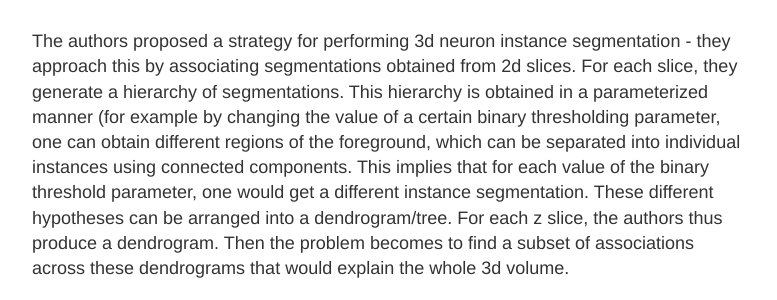
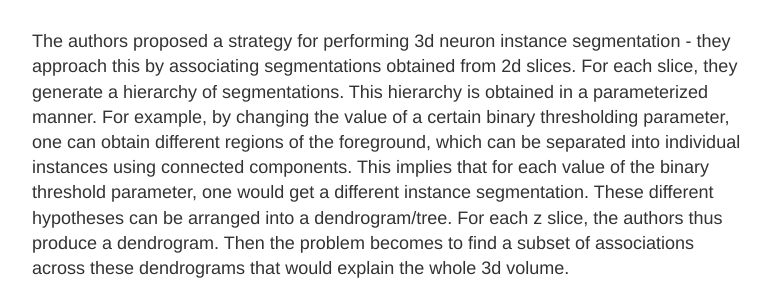
Before and after one commit to lmanan/lmanan.github.io, a Jekyll site: the page built from _posts/2021-04-28-Efficient-Automatic-3D-Reconstruction-of-Branching-Neurons-from-EM-Data.md, in a window 1280 px wide and 900 px high, scrolled down 682 px. Shown: the part 229-529 px from the top of the window, without its empty margins (248-1025 px from the left). Built offline with Jekyll 4.4.1, drawn with Linux system fonts in a browser that asks for light colours; a script that is not in the unit is left out.

```diff
--- a/_posts/2021-04-28-Efficient-Automatic-3D-Reconstruction-of-Branching-Neurons-from-EM-Data.md
+++ b/_posts/2021-04-28-Efficient-Automatic-3D-Reconstruction-of-Branching-Neurons-from-EM-Data.md
@@ -11,7 +11,7 @@ comments: true
 >"To begin with, we generate different segmentation hypotheses for each slice of the volume individually, i.e., without consideration of the spatial context in the z-direction. This is achieved by a sequence of parameterized graph cut segmentations. Then, all possible assignments of these segmentation hypotheses, between each pair of consecutive slices, are enumerated and represented by binary assignment variables. Each possible continuation, branching, and end of a neuron is explicitly represented by an assignment variable of its own. To keep the number of variables low, we discard assignments between candidates with an x-y displacement that is above a certain threshold, assuming a coarse registration of the volume. An assignment cost function that is pre-trained on positive samples gives the costs for selecting an assignment variable. The final segmentation of the slices and assignments between them are jointly found as the optimal solution to an integer linear program".
 
 
-The authors proposed a strategy for performing 3d neuron instance segmentation - they approach this by associating segmentations obtained from 2d slices. For each slice, they generate a hierarchy of segmentations. This hierarchy is obtained in a parameterized manner (for example by changing the value of a certain binary thresholding parameter, one can obtain different regions of the foreground, which can be separated into individual instances using connected components. This implies that for each value of the binary threshold parameter, one would get a different instance segmentation. These different hypotheses can be arranged into a dendrogram/tree. For each z slice, the authors thus produce a dendrogram. Then the problem becomes to find a subset of associations across these dendrograms that would explain the whole 3d volume.
+The authors proposed a strategy for performing 3d neuron instance segmentation - they approach this by associating segmentations obtained from 2d slices. For each slice, they generate a hierarchy of segmentations. This hierarchy is obtained in a parameterized manner. For example, by changing the value of a certain binary thresholding parameter, one can obtain different regions of the foreground, which can be separated into individual instances using connected components. This implies that for each value of the binary threshold parameter, one would get a different instance segmentation. These different hypotheses can be arranged into a dendrogram/tree. For each z slice, the authors thus produce a dendrogram. Then the problem becomes to find a subset of associations across these dendrograms that would explain the whole 3d volume.
 
 >"Therefore, we propose to extract a set of possible connected components that might represent neuron sections. These connected components, that we will call segmentation hypotheses in the following, are allowed to overlap and thereby contradict each other. Thus, we increase the scale of ambiguity from pixels to larger regions. It remains to find consistent subsets of segmentation hypotheses. We show how this can be done with consideration of all slices at once."
 
```
